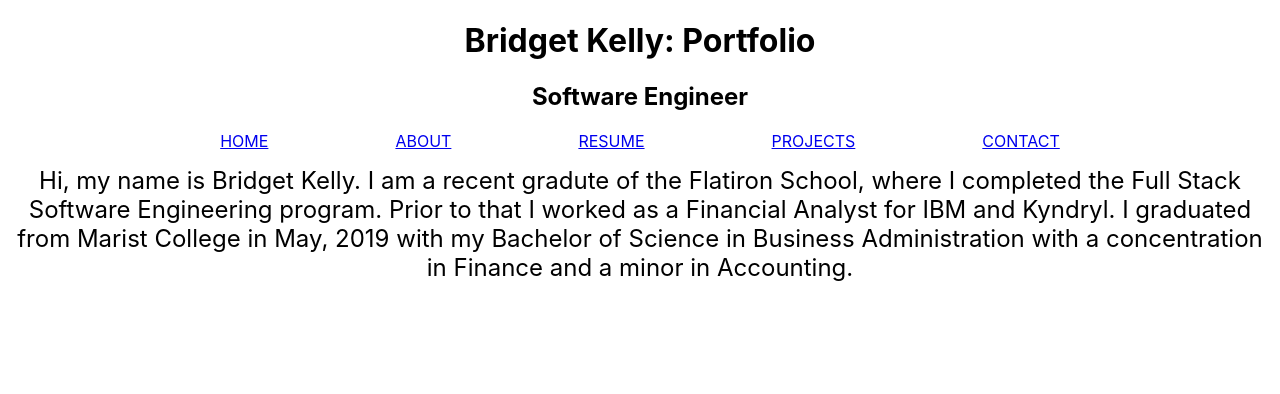
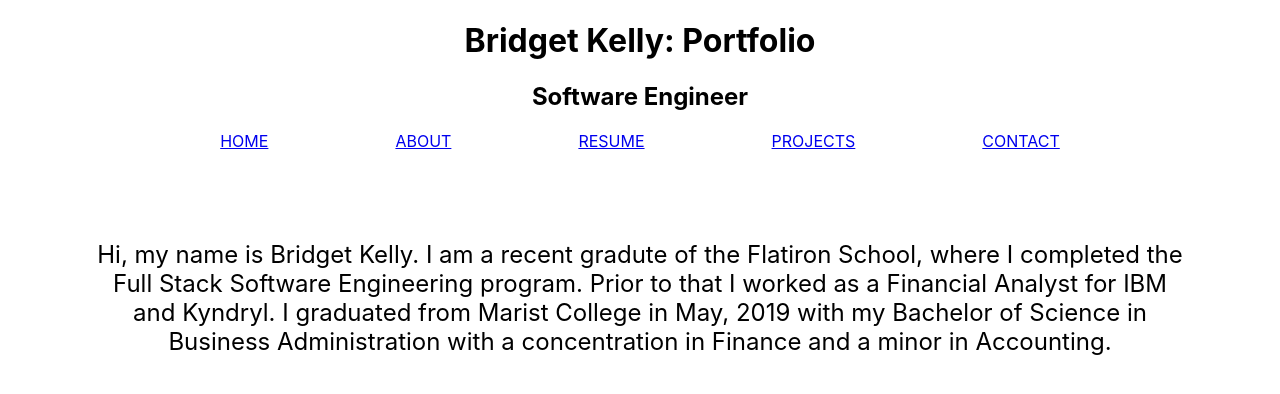
Before and after one commit to bc-kelly/portfolio, a React (Create React App) app: page /about in a window 1280 px wide. Shown: the top 394 px of the page. Built offline with nearby package versions, Linux system fonts and the light colour scheme.

Commit message:
working out about section

```diff
--- a/src/About.css
+++ b/src/About.css
@@ -1,5 +1,5 @@
 .about-div {
-    margin: 15px;
+    margin: 7%;
     font-size: 1.5em;
 
 }
```
